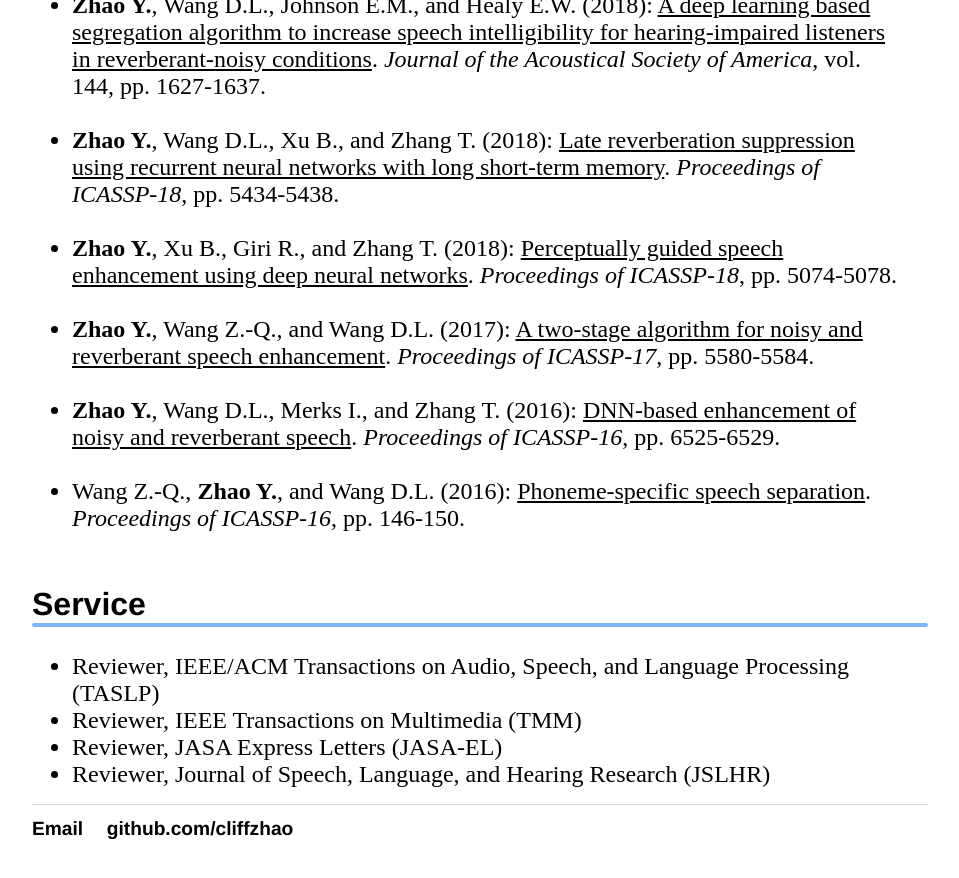
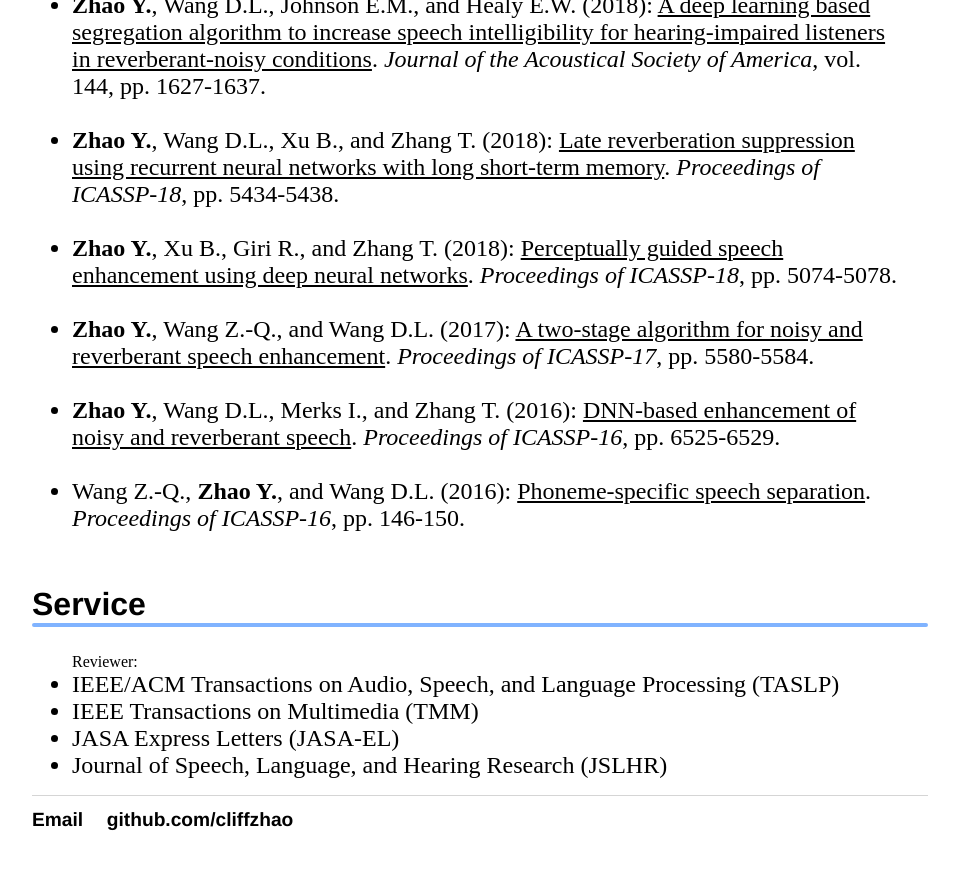
Before and after one commit to cliffzhao/cliffzhao.github.io, a Jekyll site: the page built from index.html, in a window 1280 px wide and 900 px high, scrolled down 1467 px. Shown: the top 878 px of the window, without its empty margins (160-1119 px from the left). Built offline with Jekyll 4.4.1, drawn with Linux system fonts in a browser that asks for light colours.

Commit message:
Update index.html

```diff
--- a/index.html
+++ b/index.html
@@ -119,16 +119,17 @@
 
 <h2>Service</h2>
     <ul>
-    <li>Reviewer, IEEE/ACM Transactions on Audio, Speech, and Language Processing (TASLP)
+    Reviewer:
+    <li>IEEE/ACM Transactions on Audio, Speech, and Language Processing (TASLP)
     </li>
 
-    <li>Reviewer, IEEE Transactions on Multimedia (TMM)
+    <li>IEEE Transactions on Multimedia (TMM)
     </li>
 
-    <li>Reviewer, JASA Express Letters (JASA-EL)
+    <li>JASA Express Letters (JASA-EL)
     </li>
 
-    <li>Reviewer, Journal of Speech, Language, and Hearing Research (JSLHR)
+    <li>Journal of Speech, Language, and Hearing Research (JSLHR)
     </ul>
 
 </div><!-- /.blurb -->
```
